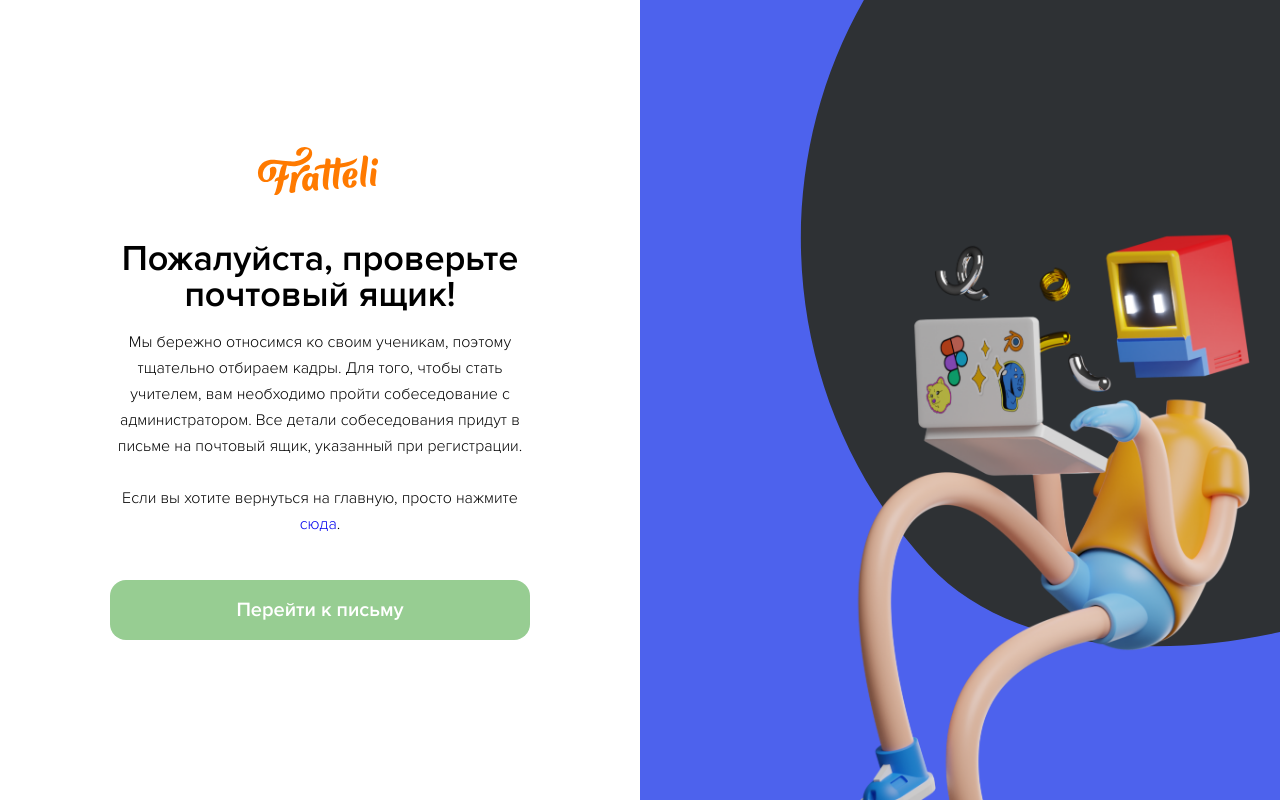
After one commit to vilenskayaa/fratteli, a PHP site: page /web/aproove_admin.php in a window 1280 px wide. The commit adds this page. Run offline with PHP 8.4, Linux system fonts and the light colour scheme.

Commit message:
admin aproove page

```diff
--- a/styles/css/test-result.css
+++ b/styles/css/test-result.css
@@ -8,6 +8,7 @@
 a {
     text-decoration: none;
 }
+
 .color-red {
     color: #F54040;
     text-align: center;
@@ -112,6 +113,19 @@ a {
     flex: 1;
 }
 
+.main .content__text__aproove {
+    font-family: 'Proxima Nova';
+    font-style: normal;
+    font-weight: 300;
+    font-size: 16px;
+    line-height: 26px;
+    max-width: 600px;
+    text-align: center;
+    -webkit-box-flex: 1;
+    -ms-flex: 1;
+    flex: 1;
+}
+
 .main .content--right {
     background: #4D62ED;
     display: -webkit-box;
--- /dev/null
+++ b/web/aproove_admin.php
@@ -0,0 +1,34 @@
+<!DOCTYPE html>
+<html lang="en">
+
+<head>
+  <meta charset="UTF-8">
+  <meta http-equiv="X-UA-Compatible" content="IE=edge">
+  <meta name="viewport" content="width=device-width, initial-scale=1.0">
+  <link rel="stylesheet" href="/styles/css/test-result.css">
+  <title>Document</title>
+</head>
+
+
+<body>
+  <main class="main">
+    <div class="content content--left">
+      <img class="logo" src="/assets/img/logo.svg" alt="">
+      <h1>Пожалуйста, проверьте почтовый ящик!</h1>
+      <p class="content__text__aproove">Мы бережно относимся ко своим ученикам, поэтому тщательно отбираем кадры. Для того, чтобы стать учителем, вам необходимо пройти собеседование с администратором. Все детали собеседования придут в письме на почтовый ящик, указанный при регистрации. <br> <br> Если вы хотите вернуться на главную, просто нажмите
+       <a href="/web/signin.php">сюда</a>. </p>
+
+        <button class="btn" onclick="window.location.href = 'https://www.icloud.com/mail/;'"  id="signEnd">Перейти к письму</button>
+    </div>
+    <div class="content content--right">
+      <img class="content__background" src="/assets/img/test-result/result-back.svg" alt="">
+      <div class="block"></div>
+      <img class="content__img" src="/assets/img/test-result/res_img_aproove.png" alt="">
+    </div>
+  </main>
+<script src="/js/jquery.js"></script>
+
+
+
+</body>
+</html>
--- a/web/test-result.php
+++ b/web/test-result.php
@@ -76,7 +76,10 @@
                     processData: false,
                     success: function(data) {
                         if (data) {
-                            window.location.href = "/web/lessons.php"
+                            window.location.href = "/web/aproove_admin.php"
+                        }
+                        else {
+                          window.location.href = "/web/lessons.php"
                         }
                     }
                 })
```
Also changed, not shown: assets/img/test-result/res_img_aproove.png (added), 2 other files. Lines whose indentation alone changed are shown as unchanged.
